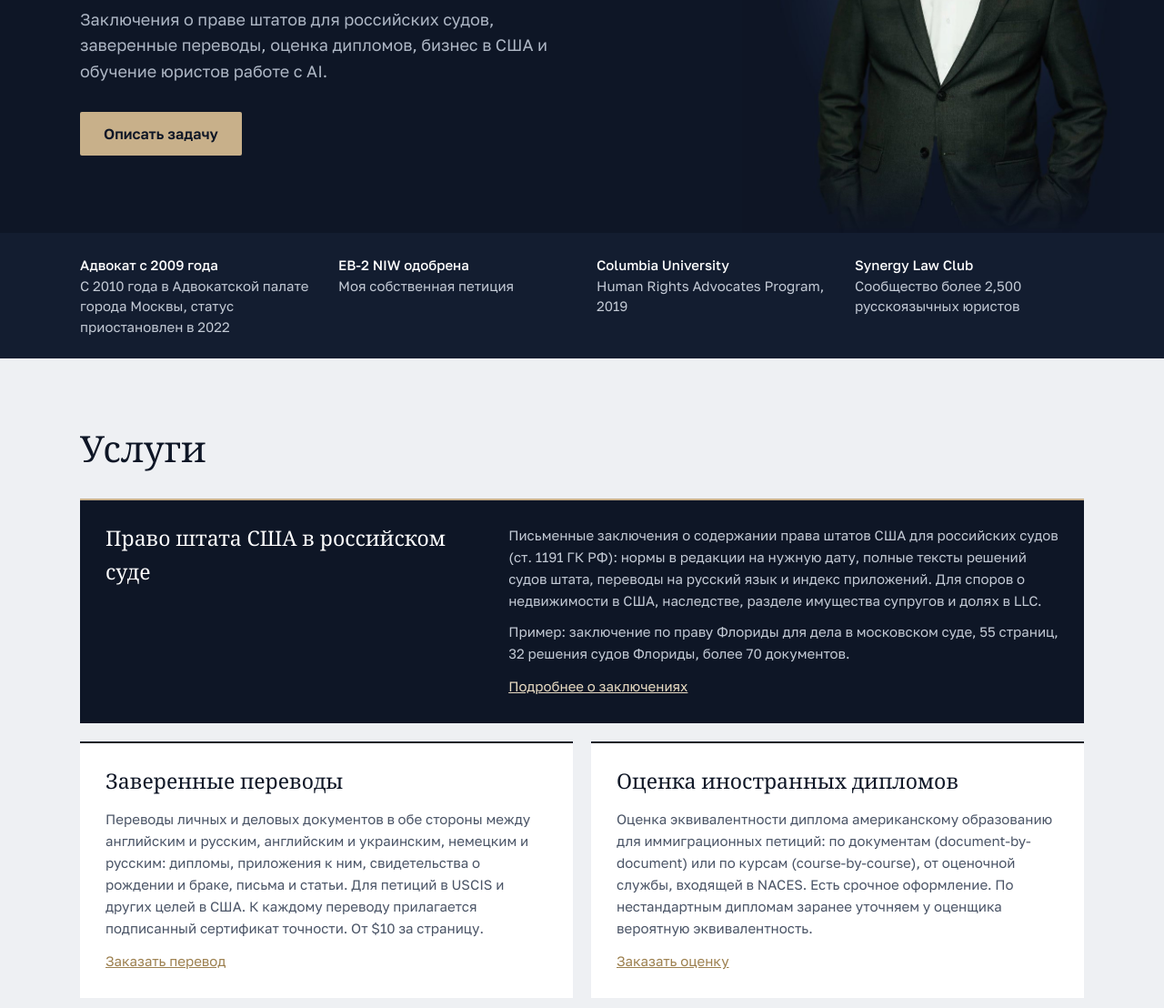
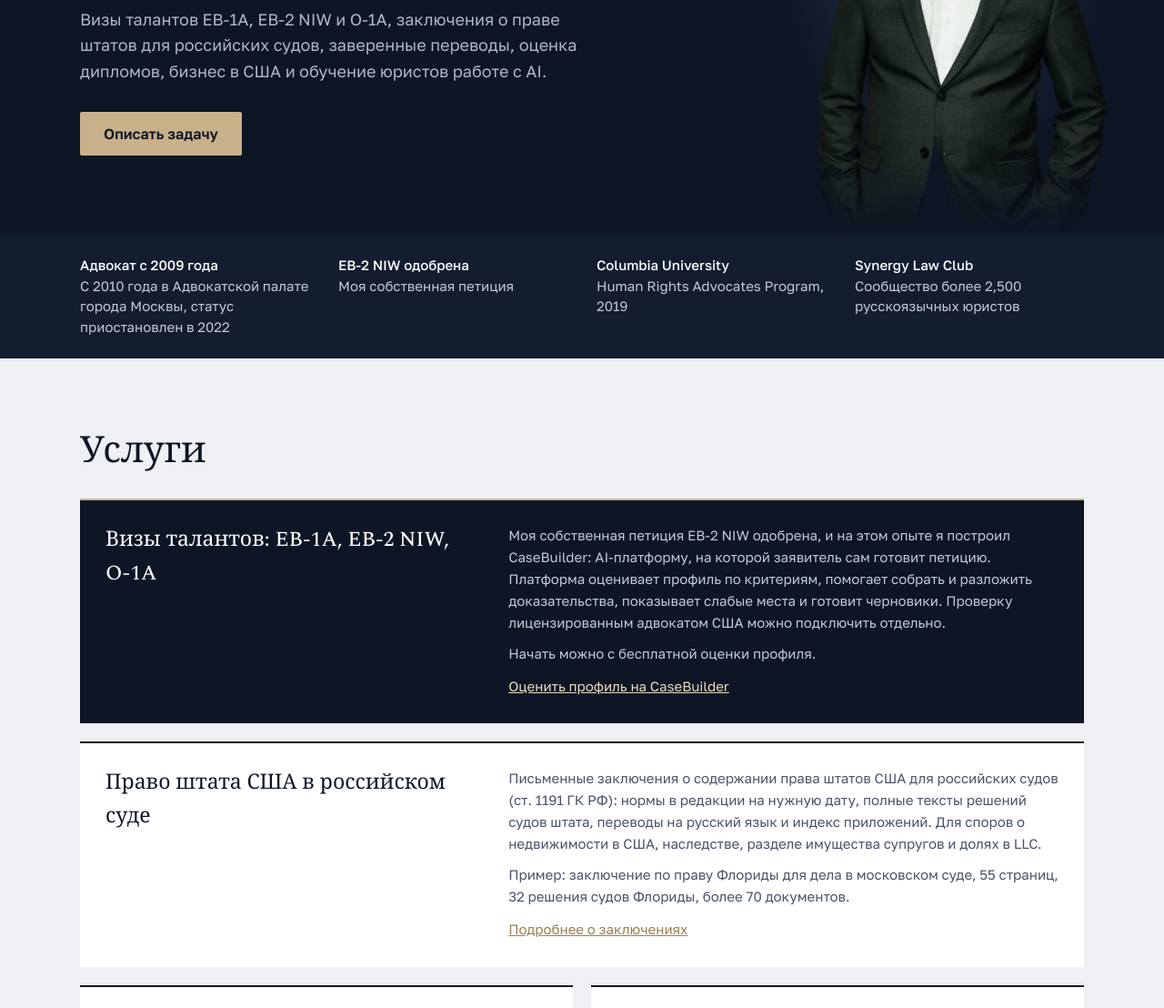
Before and after one commit to Pshamaev/platon.law, a website: page public/ru.html in a window 1280 px wide. Shown: the part 344-1452 px from the top of the page at 91% size. Drawn offline with nearby package versions, Linux system fonts and the light colour scheme.

Commit message:
Russian page: talent visas block via CaseBuilder; menu item renamed
Co-Authored-By: Claude Opus 5.5 <noreply@anthropic.com>
Claude-Session: https://claude.ai/code/session_019BS8apGAJxB4VzXm2bNe2A

```diff
--- a/public/ru.html
+++ b/public/ru.html
@@ -52,6 +52,10 @@
         .card-main h3 { color: #fff; }
         .card-main p { color: #C3CAD5; }
         .card-main a { color: #E9DCC3; }
+        .card-main.light { background: #fff; border-top-color: var(--night); }
+        .card-main.light h3 { color: var(--ink); }
+        .card-main.light p { color: var(--muted); }
+        .card-main.light a { color: var(--brass-deep); }
 
         .about { background: var(--night); color: #C3CAD5; padding: 80px 0 88px; margin-top: 56px; }
         .about .wrap { display: grid; grid-template-columns: minmax(0, 0.8fr) minmax(0, 1.2fr); gap: 64px; }
@@ -103,7 +107,7 @@
         <div class="wrap hero-grid">
             <div class="hero-text">
                 <h1>Право США и документы для США, на русском языке.</h1>
-                <p>Заключения о праве штатов для российских судов, заверенные переводы, оценка дипломов, бизнес в США и обучение юристов работе с AI.</p>
+                <p>Визы талантов EB-1A, EB-2 NIW и O-1A, заключения о праве штатов для российских судов, заверенные переводы, оценка дипломов, бизнес в США и обучение юристов работе с AI.</p>
                 <a href="#zayavka" class="btn">Описать задачу</a>
             </div>
             <div class="hero-photo">
@@ -126,6 +130,14 @@
             <h2>Услуги</h2>
             <div class="cards">
                 <div class="card card-main">
+                    <h3>Визы талантов: EB-1A, EB-2 NIW, O-1A</h3>
+                    <div>
+                        <p>Моя собственная петиция EB-2 NIW одобрена, и на этом опыте я построил CaseBuilder: AI-платформу, на которой заявитель сам готовит петицию. Платформа оценивает профиль по критериям, помогает собрать и разложить доказательства, показывает слабые места и готовит черновики. Проверку лицензированным адвокатом США можно подключить отдельно.</p>
+                        <p>Начать можно с бесплатной оценки профиля.</p>
+                        <a href="https://casebuilder.online" target="_blank" rel="noopener">Оценить профиль на CaseBuilder</a>
+                    </div>
+                </div>
+                <div class="card card-main light">
                     <h3>Право штата США в российском суде</h3>
                     <div>
                         <p>Письменные заключения о содержании права штатов США для российских судов (ст. 1191 ГК РФ): нормы в редакции на нужную дату, полные тексты решений судов штата, переводы на русский язык и индекс приложений. Для споров о недвижимости в США, наследстве, разделе имущества супругов и долях в LLC.</p>
```
Also changed, not shown: public/index.html (+1 -1 lines).
